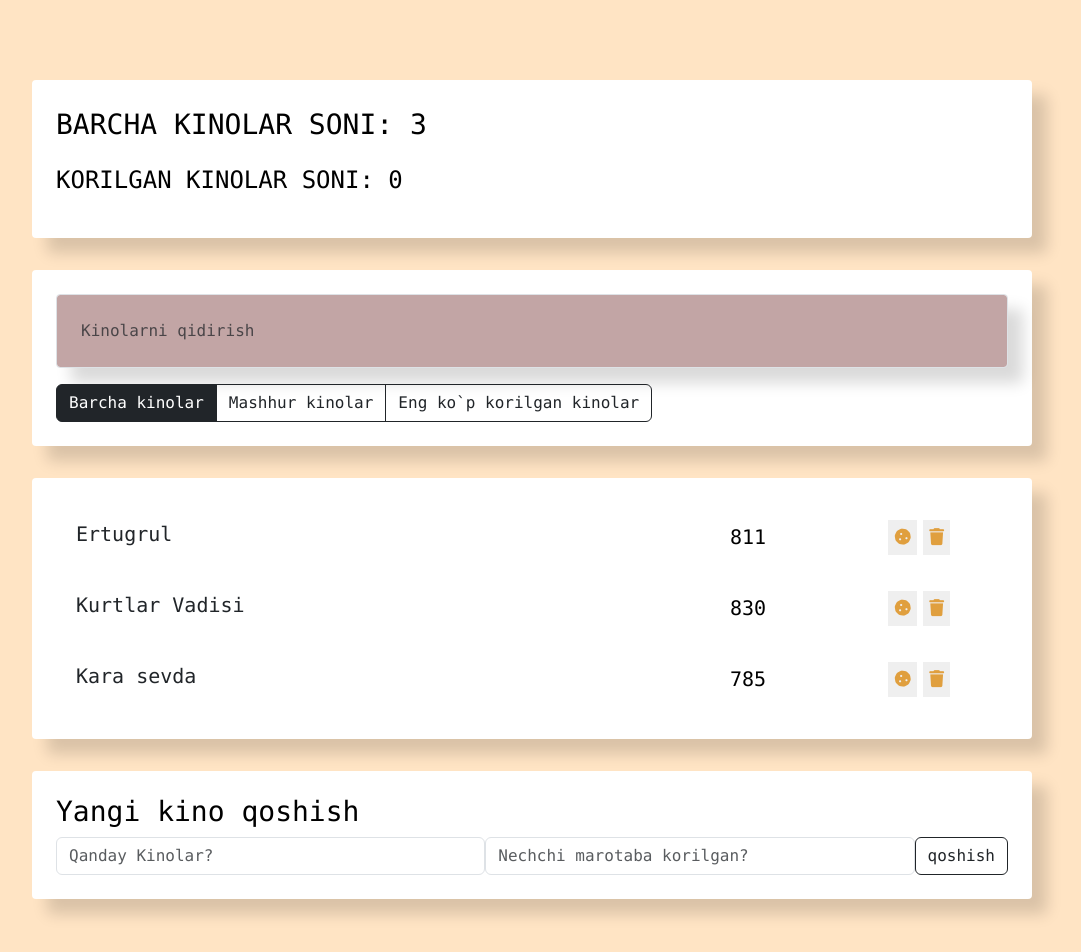
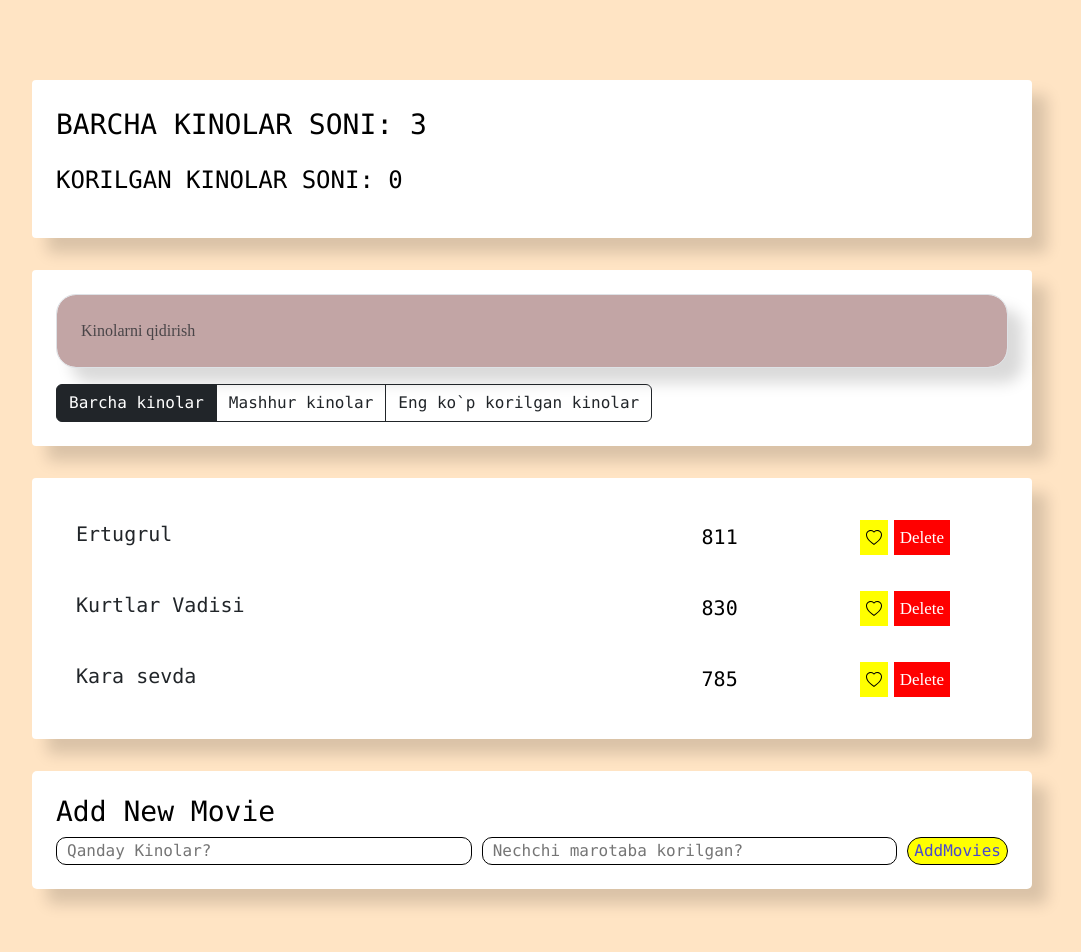
Before and after one commit to Mirabbosbek9778/Vue.js, a Vue app: page / in a window 1280 px wide. Shown: the top 952 px of the page, without its empty margins (108-1189 px from the left). Built offline with nearby package versions, Linux system fonts and the light colour scheme.

Commit message:
filter searching panel styles

```diff
--- a/index.html
+++ b/index.html
@@ -9,6 +9,7 @@
       href="https://cdn.jsdelivr.net/npm/bootstrap@5.3.0/dist/css/bootstrap.min.css"
       rel="stylesheet"
     />
+
     <link
       rel="stylesheet"
       href="https://cdnjs.cloudflare.com/ajax/libs/font-awesome/6.4.0/css/all.min.css"
--- a/src/components/SearchPanel.vue
+++ b/src/components/SearchPanel.vue
@@ -1,22 +1,43 @@
+<script>
+export default {
+  props:{
+    updateTerm:{
+      type:Function,
+      required:true,
+    }
+  },
+  data() {
+    return {
+     term:'',
+    }
+  },
+  methods:{
+    changeHandler(e){
+      this.term = e.target.value
+      this.updateTerm(this.term)
+    }
+  }
+};
+</script>
+
 <template>
   <input
     type="text"
     class="form-control search-input"
     placeholder="Kinolarni qidirish"
-
+    :value="term"
+    @input="changeHandler"
   />
 </template>
 
-<script>
-export default {};
-</script>
 
 <style scoped>
 .search-input {
+  font-family: cursive;
   margin-bottom: 1rem;
   padding: 1.5rem;
   background-color: rgb(194, 165, 165);
-  border-radius: 4px;
+  border-radius: 20px;
   box-shadow: 15px 15px 15px rgba(0, 0, 0, 0.15);
 }
 </style>
--- a/src/components/app/App.vue
+++ b/src/components/app/App.vue
@@ -39,7 +39,9 @@ export default {
             favourite: false,
           },
           ],
+          term:''
          };
+
        },
      methods: {
        createMovie(item) {
@@ -56,9 +58,19 @@ export default {
             },
             onDeleteHandler(id){
               this.movies=this.movies.filter(c=>c.id != id)
+            },
+            onSearchHandler(arr,term){
+               if(term.length==0){
+                return arr
+               }
+
+               return arr.filter(c=>c.name.toLowerCase().indexOf(term)>-1)
+            },
+            updateTerm(term){
+              this.term=term
             }
-          },
-        };
+          }
+        }
 </script>
 
 <template>
@@ -69,10 +81,10 @@ export default {
         :favouriteMoviesCount="movies.filter((c)=>c.favourite).length"
       />
       <div class="search-panel">
-        <SearchPanel />
+        <SearchPanel :updateTerm="updateTerm"/>
         <AppFilter />
       </div>
-      <MoveList :movies="movies" @onToggle="onToggleHandler"  @onDelete="onDeleteHandler"/>
+      <MoveList :movies="onSearchHandler(movies,term)" @onToggle="onToggleHandler"  @onDelete="onDeleteHandler"/>
       <MoveAddForm @createMovie="createMovie" />
     </div>
   </div>
@@ -98,3 +110,13 @@ export default {
   box-shadow: 15px 15px 15px rgba(0, 0, 0, 0.15);
 }
 </style>
+
+
+
+
+// const getFiltr = ({ key, value }) => {
+//   let res = students.filter((user) =>
+//     `${user[key]}`.toLowerCase().includes(`${value}`.toLowerCase())
+//   );
+//   students = res;
+// };
--- a/src/components/move-add-form/MoveAddForm.vue
+++ b/src/components/move-add-form/MoveAddForm.vue
@@ -26,35 +26,60 @@ export default {
 
 <template>
   <div class="movie-add-form" @submit.prevent>
-    <h3>Yangi kino qoshish</h3>
+    <h3>Add New Movie</h3>
     <form class="add-form d-flex">
       <input
         type="text"
-        class="form-control new-movie-label"
+        class="name"
         placeholder="Qanday Kinolar?"
         :value="name"
         @input="name = $event.target.value"
       />
       <input
         type="number"
-        class="form-control new-movie-label"
+        class="number"
         placeholder="Nechchi marotaba korilgan?"
         :value="viewers"
         @input="viewers = $event.target.value"
       />
-      <button class="btn btn-outline-dark" type="submit" @click="addMovie">
-        qoshish
+      <button class="add" type="submit" @click="addMovie">
+        AddMovies
       </button>
     </form>
   </div>
 </template>
 
 <style>
+.add-form{
+  gap: 10px;
+}
+h3{
+  cursor: pointer;
+}
+.name{
+  width: 45%;
+  border-radius: 10px;
+  border: 0.3px solid black;
+  padding-left:10px;
+}
+.number{
+  padding-left:10px;
+  cursor: pointer;
+  width: 45%;
+  border-radius: 10px;
+  border: 0.3px solid black;
+}
+.add{
+  background-color: yellow;
+  border-radius: 20px;
+  border: 1px solid black;
+  color: rgb(73, 73, 207);
+}
 .movie-add-form {
   margin-top: 2rem;
   padding: 1.5rem;
   background-color: rgb(255, 255, 255);
-  border-radius: 4px;
+  border-radius: 5px;
   box-shadow: 15px 15px 15px rgba(0, 0, 0, 0.15);
 }
 </style>
--- a/src/components/movie-list-item/MovieListItem.vue
+++ b/src/components/movie-list-item/MovieListItem.vue
@@ -3,12 +3,12 @@
     <span @click="$emit('onToggle',{id:movie.id, prop:'like'})" class="list-group-item-label">{{ movie.name }}</span>
     <input type="number" class="list-group-item-input" :value="movie.viewers" />
     <div class="d-flex justify-content-center align-items-center">
-      <button type="button" class="btn-cookie btn-sm" @click="$emit('onToggle',{id:movie.id, prop:'favourite'})">
-        <i class="fas fa-cookie"></i>
+      <button type="button" class="favourite" @click="$emit('onToggle',{id:movie.id, prop:'favourite'})">
+       <img src="../../assets/icons/heart.svg" alt="">
       </button>
 
-      <button type="button" class="btn-cookie btn-sm" @click="$emit('onDelete', movie.id)">
-        <i class="fas fa-trash"></i>
+      <button type="button" class="onDelete" @click="$emit('onDelete', movie.id)">
+      Delete
       </button>
       <i class="fas fa-star"></i>
     </div>
@@ -32,6 +32,16 @@ export default {
 </script>
 
 <style scoped>
+.onDelete{
+  font-family: cursive;
+  color: white;
+  cursor: pointer;
+  font-size: 12px;
+  background-color: red;
+}
+.favourite{
+  background-color: yellow;
+}
 .list-group-item {
   padding: 15px 20px;
   border-bottom: 1px solid #3d5a80;
```
Also changed, not shown: src/assets/icons/heart.svg (added).
